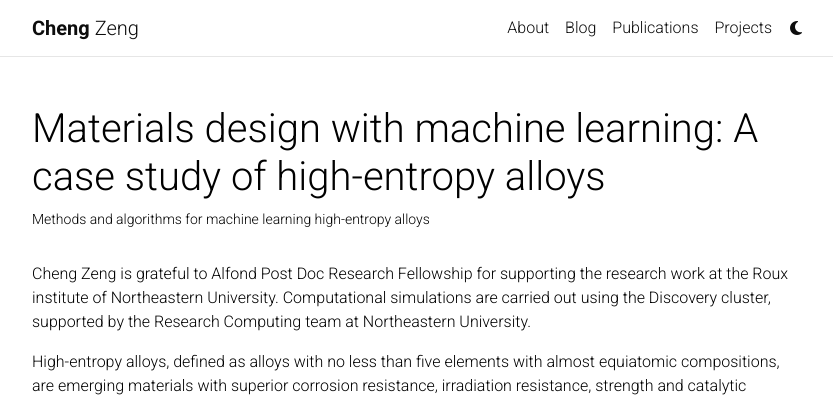
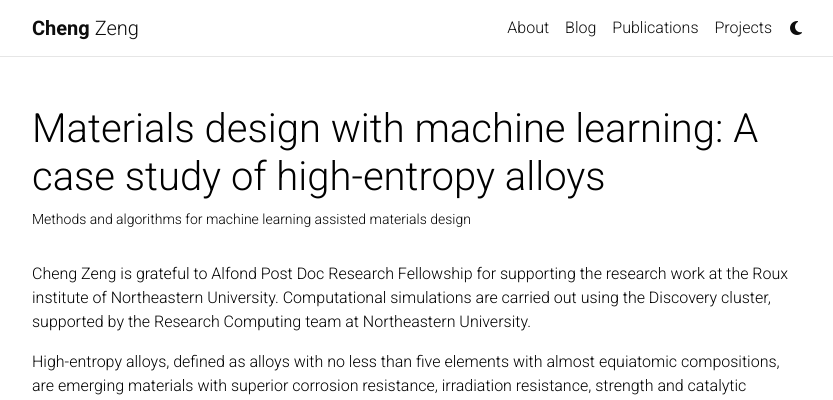
Before and after one commit to cengc13/website, a Jekyll site: the page built from _projects/ml-hea.md, in a window 1280 px wide and 900 px high. Shown: the top 400 px of the window, without its empty margins (223-1056 px from the left). Built offline with Jekyll 4.4.1, drawn with Linux system fonts in a browser that asks for light colours; comment, search, counter and statistics services are not loaded; a style sheet for code colours, icons or effects is not loaded.

Commit message:
edit ml-hea description

```diff
--- a/_projects/ml-hea.md
+++ b/_projects/ml-hea.md
@@ -1,7 +1,7 @@
 ---
 layout: page
 title: "Materials design with machine learning: A case study of high-entropy alloys"
-description: Methods and algorithms for machine learning high-entropy alloys
+description: Methods and algorithms for machine learning assisted materials design
 img: assets/img/projects/ml-hea-design/ml-hea-thumbnail.png
 importance: 1
 category: Current research
```
